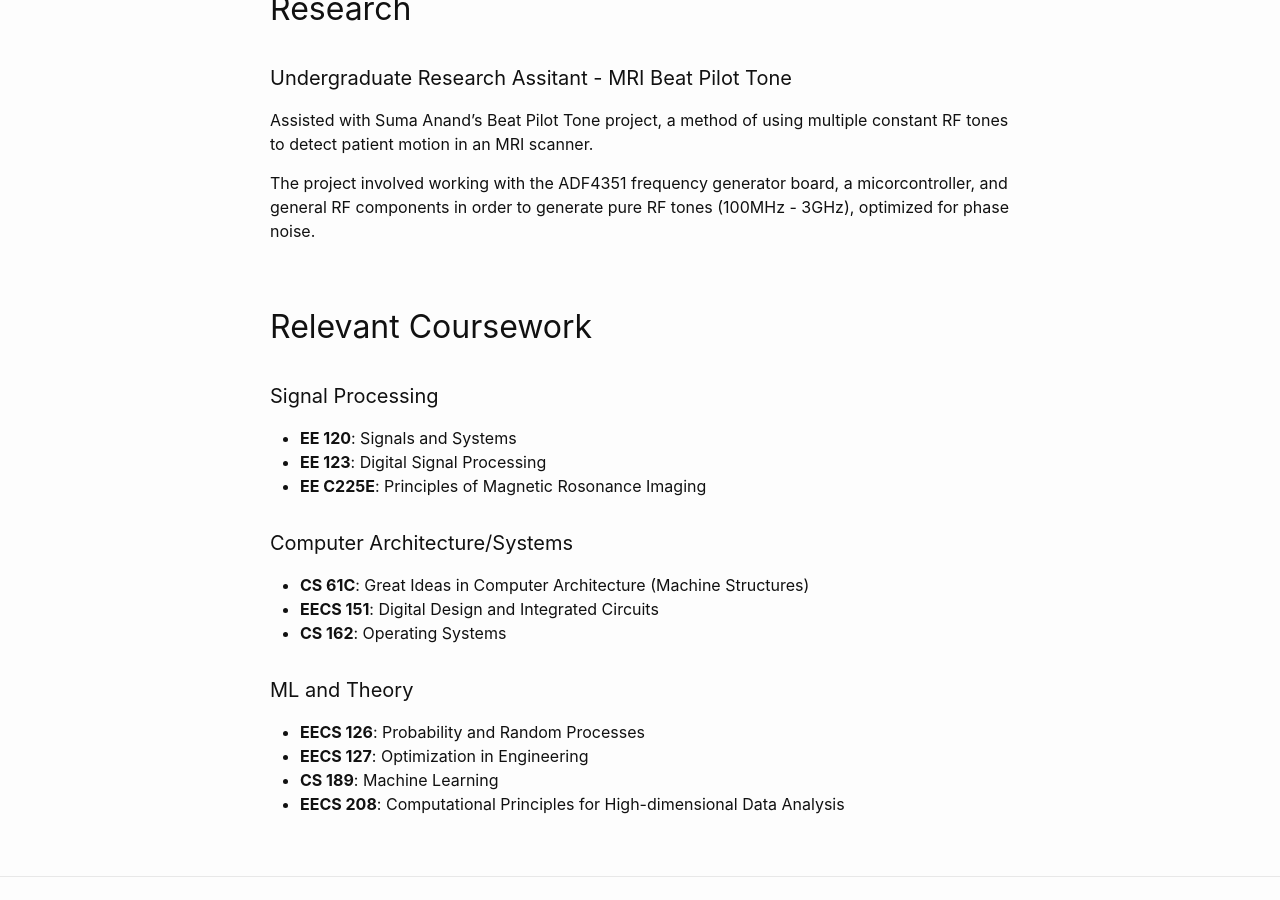
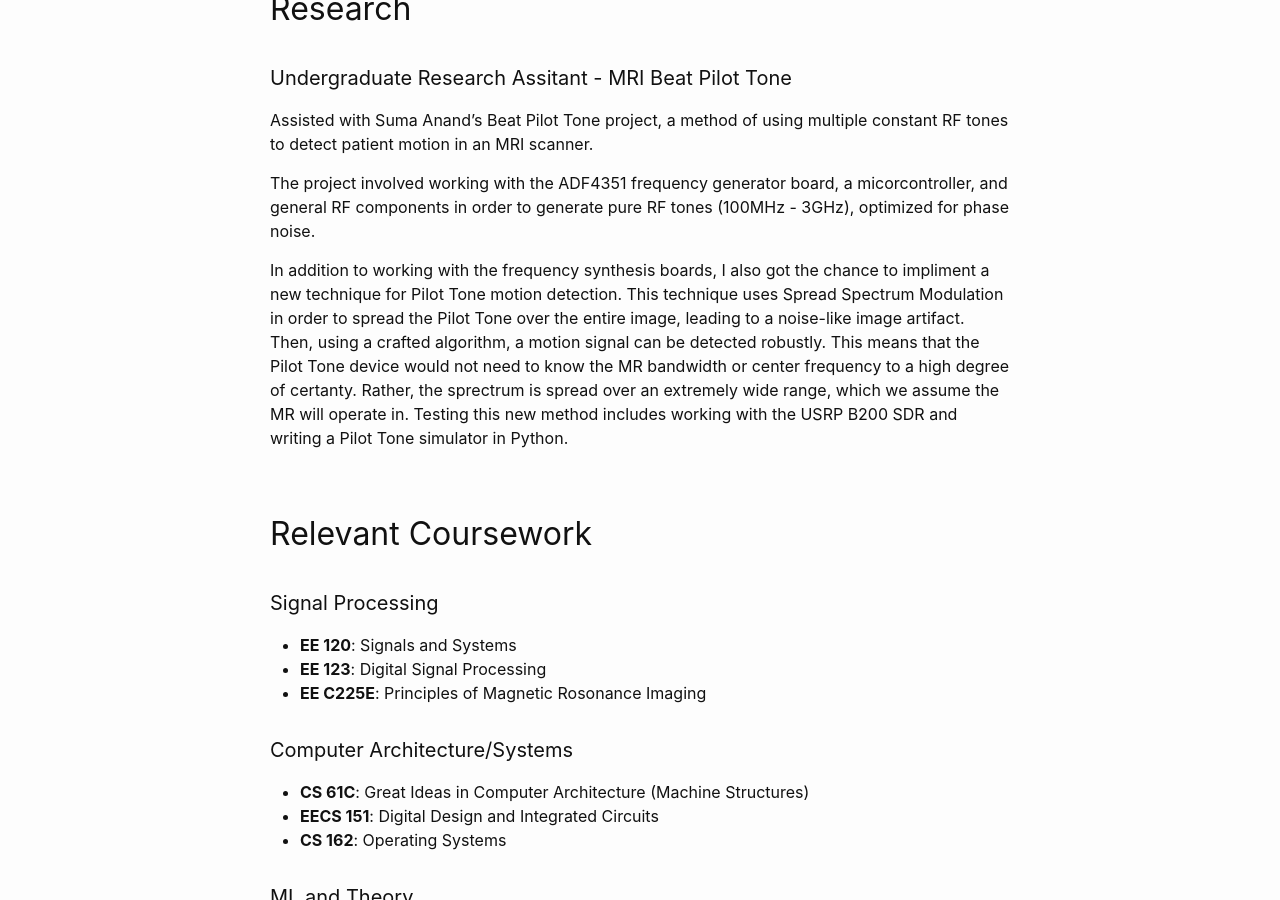
Before and after one commit to danielabrahamgit/danielabrahamgit.github.io, a Jekyll site: the page built from Academics/academics.md, in a window 1280 px wide and 900 px high, scrolled down 860 px. Built offline with Jekyll 4.4.1, drawn with Linux system fonts in a browser that asks for light colours; nearby versions of some CDN libraries.

Commit message:
Updated resume + academic section

```diff
--- a/Academics/academics.md
+++ b/Academics/academics.md
@@ -26,6 +26,8 @@ Assisted with Suma Anand's Beat Pilot Tone project, a method of using multiple c
 
 The project involved working with the ADF4351 frequency generator board, a micorcontroller, and general RF components in order to generate pure RF tones (100MHz - 3GHz), optimized for phase noise.
 
+In addition to working with the frequency synthesis boards, I also got the chance to impliment a new technique for Pilot Tone motion detection. This technique uses Spread Spectrum Modulation in order to spread the Pilot Tone over the entire image, leading to a noise-like image artifact. Then, using a crafted algorithm, a motion signal can be detected robustly. This means that the Pilot Tone device would not need to know the MR bandwidth or center frequency to a high degree of certanty. Rather, the sprectrum is spread over an extremely wide range, which we assume the MR will operate in. Testing this new method includes working with the USRP B200 SDR and writing a Pilot Tone simulator in Python.
+
 ## Relevant Coursework
 #### Signal Processing
 - **EE 120**: Signals and Systems
```
Also changed, not shown: 1 other file.
